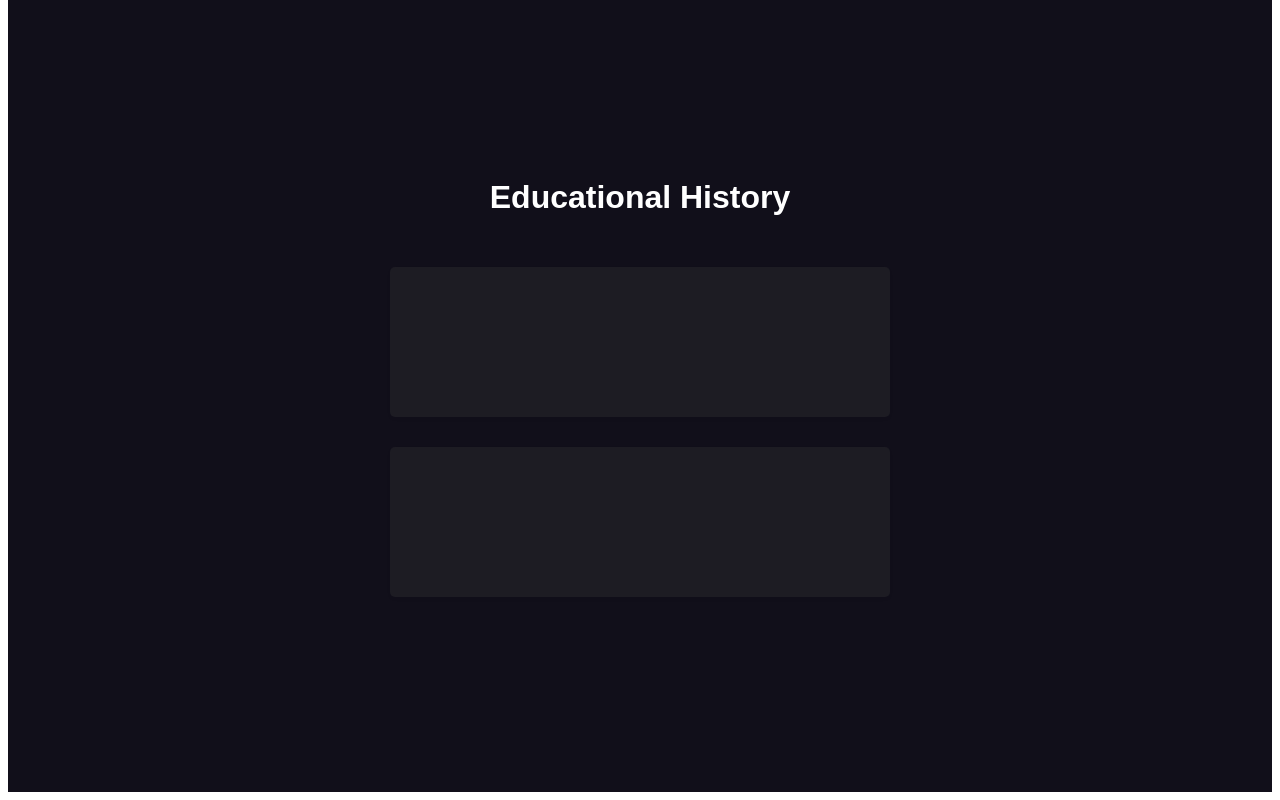
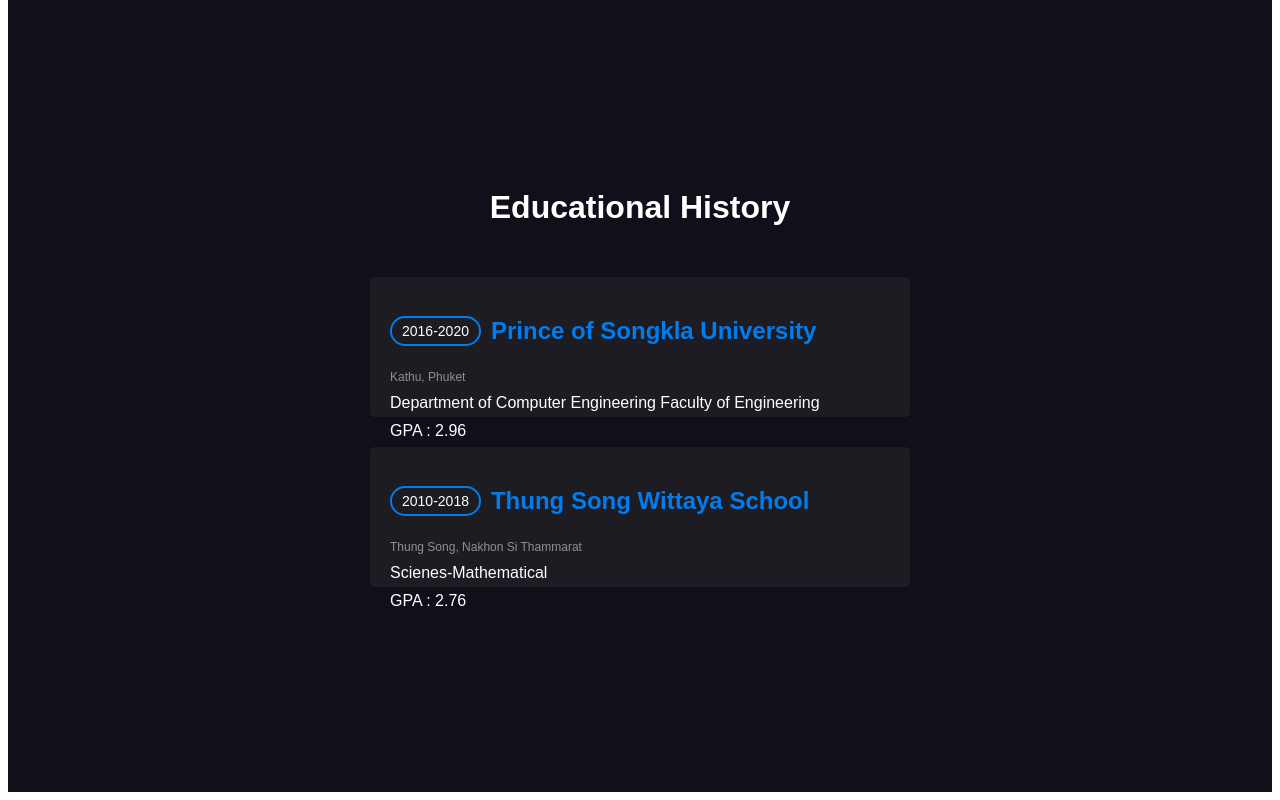
Before and after one commit to n4sunday/resume, a React (Create React App) app: page / in a window 1280 px wide. Shown: the part 816-1616 px from the top of the page. Built offline with nearby package versions, Linux system fonts and the light colour scheme; a web font is replaced by a local one.

Commit message:
:lipstick: add educational history

```diff
--- a/src/components/Educational.jsx
+++ b/src/components/Educational.jsx
@@ -8,10 +8,22 @@
             <h1 data-aos='fade-down' data-aos-delay='100'>Educational History</h1>
             <div>
                 <div data-aos='fade-right'>
-                    <EducationCard />
+                    <EducationCard
+                        at="Prince of Songkla University"
+                        year="2016-2020"
+                        department="Department of Computer Engineering Faculty of Engineering"
+                        gpa="2.96"
+                        location="Kathu, Phuket"
+                    />
                 </div>
                 <div data-aos='fade-left'>
-                    <EducationCard />
+                    <EducationCard
+                        at="Thung Song Wittaya School"
+                        year="2010-2018"
+                        department="Scienes-Mathematical"
+                        gpa="2.76"
+                        location="Thung Song, Nakhon Si Thammarat"
+                    />
                 </div>
             </div>
         </div>
--- a/src/components/Navbar.jsx
+++ b/src/components/Navbar.jsx
@@ -8,7 +8,7 @@
     return (
         <div className="navbar">
             <div>
-                <div className="icon-name">
+                <div className="icon-name" onClick={() => { scrollToRef(refProfile); setSelect('profile') }}>
                     NL
                 </div>
             </div>
--- a/src/components/common/EducationCard.jsx
+++ b/src/components/common/EducationCard.jsx
@@ -1,9 +1,19 @@
 import React from 'react'
 
-const EducationCard = () => (
-    <div className="education-card">
+const EducationCard = (props) => {
+    const { at, year, department, gpa, location } = props
 
-    </div>
-)
+    return (
+
+        <div className="education-card">
+            <div className="college">
+                <span className="badge">{year}</span><h2>{at}</h2>
+            </div>
+            <div className="location">{location}</div>
+            <div className="item">{department}</div>
+            <div className="item">GPA : {gpa}</div>
+        </div>
+    )
+}
 
 export default EducationCard
--- a/src/styles/app.scss
+++ b/src/styles/app.scss
@@ -4,6 +4,7 @@
 $main-hover: #1d1c23;
 $main-font: #ffffff;
 $primary: #04b4e0;
+$secondary: #007ced;
 $nav-font: #909090;
 $nav-font-hover: #fff;
 $normal-font: #d5d5d5;
--- a/src/styles/educational.scss
+++ b/src/styles/educational.scss
@@ -13,9 +13,32 @@
 
 .education-card {
     margin: 30px 10px;
+    padding: 20px;
     background-color: $main-hover;
     border-radius: 5px;
-    height: 150px;
+    height: 100px;
     width: 500px;
-    box-shadow: rgba(0,0,0,0.03) 0px 0.13rem 0.25rem
+    box-shadow: rgba(0, 0, 0, 0.03) 0px 0.13rem 0.25rem;
+    .college {
+        display: flex;
+        align-items: center;
+        h2 {
+            color: $secondary;
+        }
+    }
+    .badge {
+        font-size: 14px;
+        padding: 5px 10px;
+        border-radius: 20px;
+        border: 2px solid $secondary;
+        margin-right: 10px;
+    }
+    .item {
+        margin: 10px 0;
+    }
+    .location {
+        margin-top: 5px;
+        font-size: 12px;
+        color: $nav-font;
+    }
 }
--- a/src/styles/navbar.scss
+++ b/src/styles/navbar.scss
@@ -8,6 +8,7 @@
     background-color: $main-hover;
     z-index: 100;
     .icon-name {
+        cursor: pointer;
         user-select: none;
         display: flex;
         align-items: center;
```
